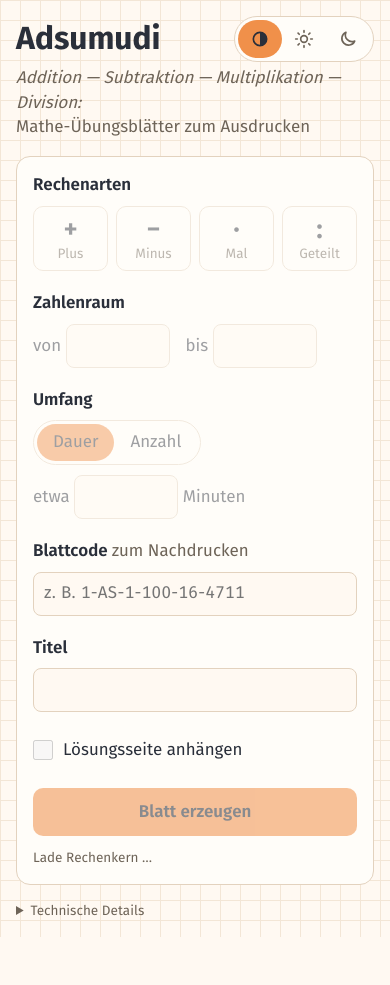
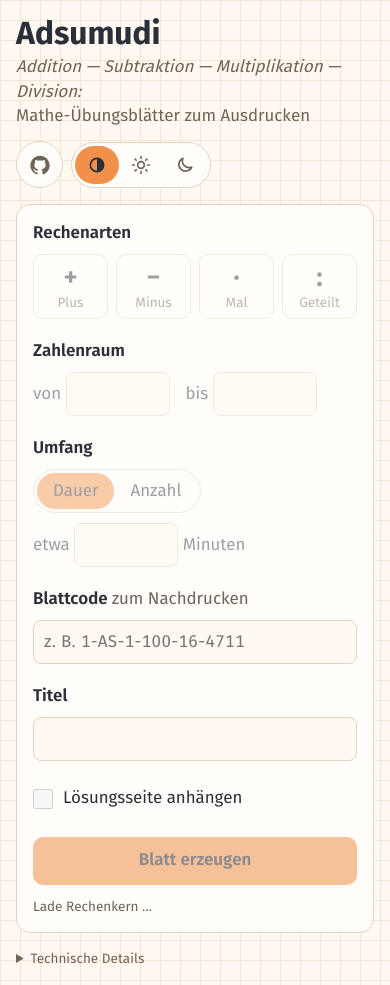
Before and after one commit to amthor/adsumudi, a website: page web/index.html in a window 390 px wide. Before the commit the page ends 937 px from the top, so only its background shows below. Drawn offline with Linux system fonts and the light colour scheme; files whose address does not match are found by name.

Commit message:
add github project icon and link

```diff
--- a/web/index.html
+++ b/web/index.html
@@ -15,13 +15,29 @@
   <body>
     <main class="layout">
       <header class="masthead">
-        <div>
+        <div class="masthead-title">
           <h1>Adsumudi</h1>
           <p class="tagline">
             <em>Addition — Subtraktion — Multiplikation — Division:</em><br />
             Mathe-Übungsblätter zum Ausdrucken
           </p>
         </div>
+        <div class="masthead-tools">
+          <!-- Icon link to the GitHub project. Icon: "mark-github" from Primer
+               Octicons (MIT, (c) GitHub Inc.); it inherits the link's color. -->
+          <a
+            class="repo-link"
+            href="https://github.com/amthor/adsumudi"
+            title="Quelltext auf GitHub"
+          >
+            <svg viewBox="0 0 24 24" aria-hidden="true">
+              <path
+                fill="currentColor"
+                d="M10.226 17.284c-2.965-.36-5.054-2.493-5.054-5.256 0-1.123.404-2.336 1.078-3.144-.292-.741-.247-2.314.09-2.965.898-.112 2.111.36 2.83 1.01.853-.269 1.752-.404 2.853-.404 1.1 0 1.999.135 2.807.382.696-.629 1.932-1.1 2.83-.988.315.606.36 2.179.067 2.942.72.854 1.101 2 1.101 3.167 0 2.763-2.089 4.852-5.098 5.234.763.494 1.28 1.572 1.28 2.807v2.336c0 .674.561 1.056 1.235.786 4.066-1.55 7.255-5.615 7.255-10.646C23.5 6.188 18.334 1 11.978 1 5.62 1 .5 6.188.5 12.545c0 4.986 3.167 9.12 7.435 10.669.606.225 1.19-.18 1.19-.786V20.63a2.9 2.9 0 0 1-1.078.224c-1.483 0-2.359-.808-2.987-2.313-.247-.607-.517-.966-1.034-1.033-.27-.023-.359-.135-.359-.27 0-.27.45-.471.898-.471.652 0 1.213.404 1.797 1.235.45.651.921.943 1.483.943.561 0 .92-.202 1.437-.719.382-.381.674-.718.944-.943"
+              />
+            </svg>
+            <span class="visually-hidden">Quelltext auf GitHub</span>
+          </a>
           <!-- Wired by src/theme.js; the icons inherit the label's color. -->
           <fieldset class="theme-switch">
             <legend class="visually-hidden">Farbschema</legend>
@@ -77,6 +93,7 @@
               ><span class="visually-hidden">Dunkel</span></label
             >
           </fieldset>
+        </div>
       </header>
 
       <form id="sheet-form" class="panel" novalidate>
--- a/web/style.css
+++ b/web/style.css
@@ -144,7 +144,8 @@ body {
   column-gap: 16px;
 }
 
-.masthead > div {
+/* Dissolves the title block, so heading and tagline sit in the grid directly. */
+.masthead > .masthead-title {
   display: contents;
 }
 
@@ -152,10 +153,21 @@ body {
   grid-column: 1 / -1;
 }
 
-.masthead .theme-switch {
+.masthead .masthead-tools {
   grid-row: 1;
   grid-column: 2;
   justify-self: end;
+}
+
+/* Heading, link and switch need about 360px side by side: on narrow phones the
+   buttons get their own row below the tagline. */
+@media (max-width: 419px) {
+  .masthead .masthead-tools {
+    grid-row: 3;
+    grid-column: 1 / -1;
+    justify-self: start;
+    margin-top: 12px;
+  }
 }
 
 .masthead h1 {
@@ -163,6 +175,12 @@ body {
   font-size: 2rem;
   font-weight: 700;
   line-height: 1.1;
+}
+
+.masthead-tools {
+  display: flex;
+  align-items: center;
+  gap: 8px;
 }
 
 .tagline {
@@ -209,6 +227,29 @@ body {
 .theme-switch label:has(input:checked) {
   background: var(--accent);
   color: var(--accent-contrast);
+}
+
+/* A circle as high as the theme switch (38px + 2 × 3px padding + 2 × 1.5px
+   border), above the 44px minimum of a touch target. */
+.repo-link {
+  display: grid;
+  flex: none;
+  place-items: center;
+  width: 47px;
+  height: 47px;
+  border: 1.5px solid var(--border);
+  border-radius: 999px;
+  background: var(--panel);
+  color: var(--muted);
+}
+
+.repo-link:hover {
+  color: var(--ink);
+}
+
+.repo-link svg {
+  width: 20px;
+  height: 20px;
 }
 
 /* Form ------------------------------------------------------------------- */
@@ -298,7 +339,8 @@ fieldset:disabled .segmented {
 
 .chip:has(input:focus-visible),
 .segmented label:has(input:focus-visible),
-.theme-switch label:has(input:focus-visible) {
+.theme-switch label:has(input:focus-visible),
+.repo-link:focus-visible {
   outline: 2px solid var(--accent-text);
   outline-offset: 2px;
 }
```
Lines whose indentation alone changed are shown as unchanged.
